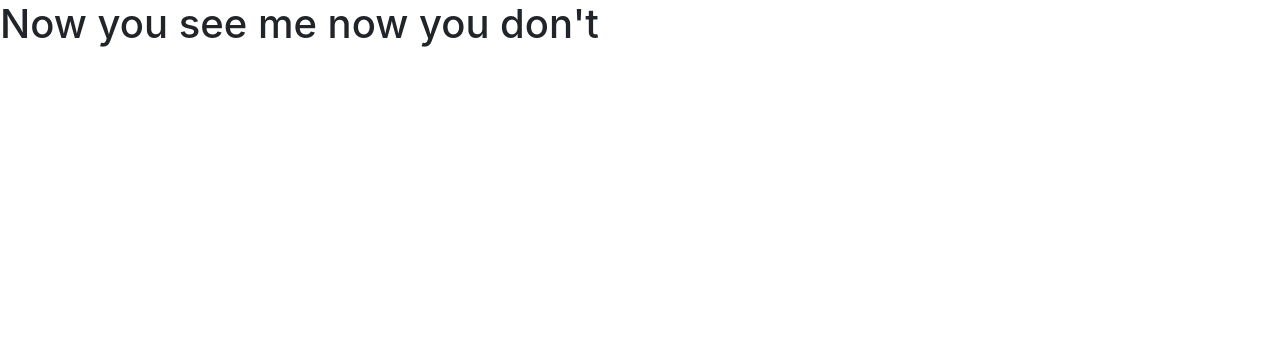
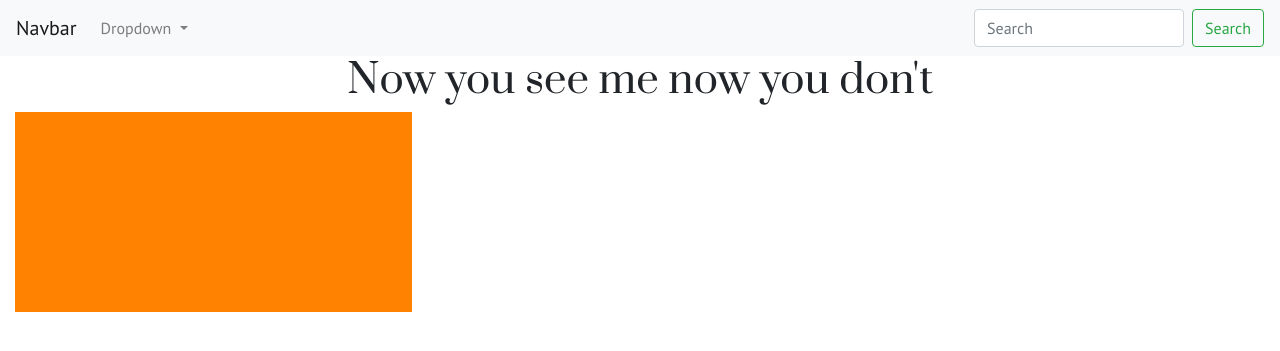
Before and after one commit to lizKimita/Mshauri-Connect, a Django app: page / in a window 1280 px wide. Shown: the top 351 px of the page. Run offline with Django 3.2, Linux system fonts and the light colour scheme; some libraries are stand-ins or nearby versions.

Commit message:
pick theme colors for application

```diff
--- /dev/null
+++ b/connect/static/css/styles.css
@@ -0,0 +1,13 @@
+body{
+  font-family: 'PT Sans', sans-serif;
+}
+
+h1, h2, h3, h4, h5, h6{
+  font-family: 'Prata', sans-serif;
+}
+
+.color{
+  background-color: #ff8300;
+  height: 200px;
+
+}
--- a/connect/templates/base.html
+++ b/connect/templates/base.html
@@ -20,6 +20,7 @@
     <link rel="stylesheet" href="https://use.fontawesome.com/releases/v5.8.1/css/all.css">
     <!-- Bootstrap core CSS -->
     {% bootstrap_css %}
+    <link rel="stylesheet" href="{% static 'css/styles.css' %}">
     {% endblock %}
 
 </head>
--- /dev/null
+++ b/connect/templates/navbar.html
@@ -0,0 +1,26 @@
+<nav class="navbar navbar-expand-lg navbar-light bg-light">
+  <a class="navbar-brand" href="#">Navbar</a>
+  <button class="navbar-toggler" type="button" data-toggle="collapse" data-target="#navbarSupportedContent" aria-controls="navbarSupportedContent" aria-expanded="false" aria-label="Toggle navigation">
+    <span class="navbar-toggler-icon"></span>
+  </button>
+
+  <div class="collapse navbar-collapse" id="navbarSupportedContent">
+    <ul class="navbar-nav mr-auto">
+      <li class="nav-item dropdown">
+        <a class="nav-link dropdown-toggle" href="#" id="navbarDropdown" role="button" data-toggle="dropdown" aria-haspopup="true" aria-expanded="false">
+          Dropdown
+        </a>
+        <div class="dropdown-menu" aria-labelledby="navbarDropdown">
+          <a class="dropdown-item" href="#">Action</a>
+          <a class="dropdown-item" href="#">Another action</a>
+          <div class="dropdown-divider"></div>
+          <a class="dropdown-item" href="#">Something else here</a>
+        </div>
+      </li>
+    </ul>
+    <form class="form-inline my-2 my-lg-0">
+      <input class="form-control mr-sm-2" type="search" placeholder="Search" aria-label="Search">
+      <button class="btn btn-outline-success my-2 my-sm-0" type="submit">Search</button>
+    </form>
+  </div>
+</nav>
--- a/connect/templates/works.html
+++ b/connect/templates/works.html
@@ -1,5 +1,16 @@
 {%extends 'base.html'%}
 
 {% block content %}
-<h1>Now you see me now you don't</h1>
+{%include 'navbar.html'%}
+<h1 class="text-center">Now you see me now you don't</h1>
+
+<div class="container-fluid">
+  <div class="row">
+    <div class="col-md-4">
+      <div class="color">
+
+      </div>
+    </div>
+  </div>
+</div>
 {% endblock %}
--- a/mshauri/settings.py
+++ b/mshauri/settings.py
@@ -120,3 +120,6 @@ USE_TZ = True
 # https://docs.djangoproject.com/en/1.11/howto/static-files/
 
 STATIC_URL = '/static/'
+STATICFILES_DIRS = [
+    os.path.join(BASE_DIR, "static"),
+]
```
